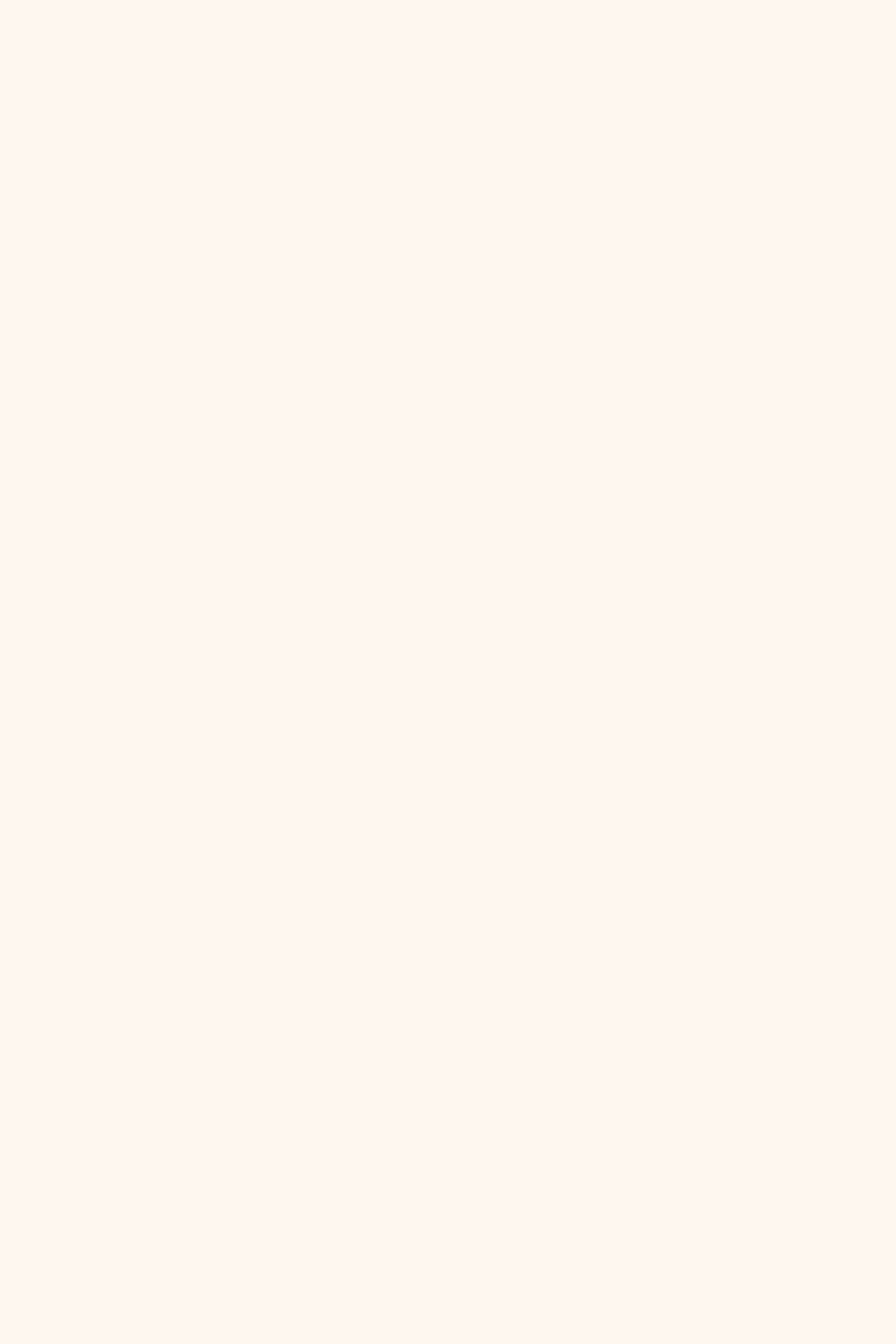
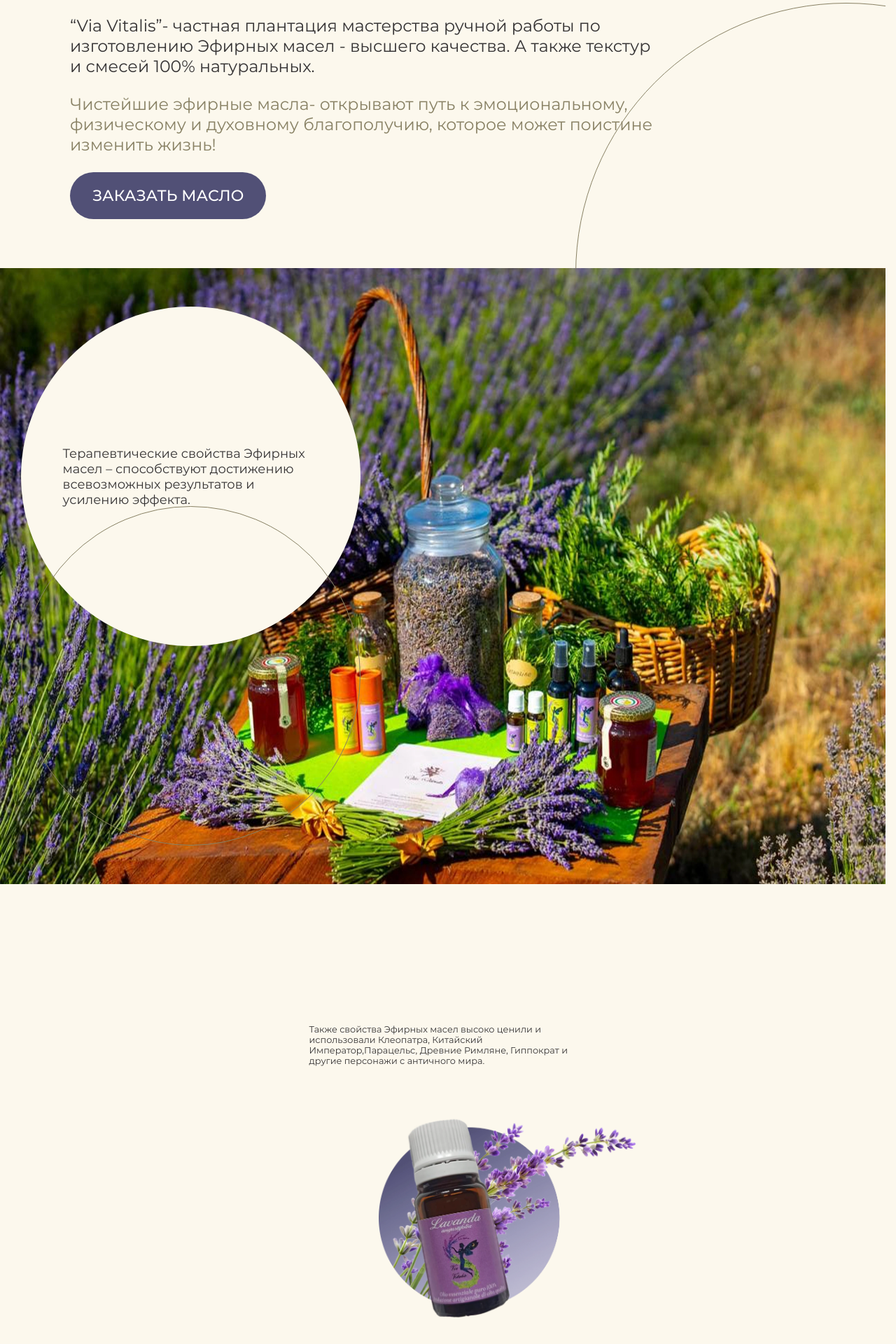
Before and after one commit to Ronddaa/ViaVitalis, a React (Vite) app: page / in a window 1280 px wide. Shown: the part 316-2236 px from the top of the page at 70% size. Before the commit the page ends 800 px from the top, so only its background shows below. Built offline with nearby package versions, Linux system fonts and the light colour scheme.

Commit message:
finish hero desc

```diff
--- a/package.json
+++ b/package.json
@@ -10,6 +10,8 @@
     "preview": "vite preview"
   },
   "dependencies": {
+    "@gsap/react": "^2.1.2",
+    "gsap": "^3.13.0",
     "i18next": "^25.3.2",
     "react": "^19.1.0",
     "react-dom": "^19.1.0",
--- a/public/locales/ua/translation.json
+++ b/public/locales/ua/translation.json
@@ -1,9 +1,9 @@
 {
-    "header": {
-      "navigation1": "Товары",
-      "navigation2": "О нас",
-      "navigation3": "Подарочные наборы",
-      "navigation4": "Полезное",
-      "navigation5": "Контакты"
-    }
+  "header": {
+    "navigation1": "Товари",
+    "navigation2": "Про нас",
+    "navigation3": "Подарункові набори",
+    "navigation4": "Корисне",
+    "navigation5": "Контакти"
+  }
 }
--- a/src/App.jsx
+++ b/src/App.jsx
@@ -1,6 +1,7 @@
 import Header from "./components/Header/Header";
 import HeroDesctop from "./components/Hero/HeroDesctop/HeroDesctop";
 import HeroMobile from "./components/Hero/HeroMobile/HeroMobile";
+import SwiperSection from "./components/SwiperSection/SwiperSection";
 import useIsDesktop from "./hooks/useIsDesctop";
 
 export default function App() {
@@ -11,5 +12,6 @@ export default function App() {
   return <>
     <Header />
     {isDesktop ? <HeroDesctop /> : <HeroMobile />}
+    <SwiperSection />
   </>;
 }
--- a/src/components/Header/Header.module.css
+++ b/src/components/Header/Header.module.css
@@ -53,6 +53,9 @@
 }
 
 @media (min-width:768px){
+    .header :global(.container){
+        padding: 0 85px;
+    }
     .logo{
         max-width: 100%;
         max-height: 100%;
--- a/src/components/Hero/HeroDesctop/HeroDesctop.jsx
+++ b/src/components/Hero/HeroDesctop/HeroDesctop.jsx
@@ -1,9 +1,107 @@
-import styles from './HeroDesctop.module.css'
+import { useLayoutEffect, useRef } from "react";
+import { useTranslation } from "react-i18next";
+import gsap from "gsap";
+import { ScrollTrigger } from "gsap/ScrollTrigger";
+import styles from "./HeroDesctop.module.css";
+import heroMainIMG from "../heroMainIMG.webp";
+import heroLavandaIMG from "../heroLavandaIMG.webp";
+
+// Регистрируем плагин ScrollTrigger один раз
+gsap.registerPlugin(ScrollTrigger);
 
 export default function HeroDesctop() {
-    return (
-        <section className={styles.HeroDesctop}>
+  const { t } = useTranslation();
+  const containerRef = useRef(null);
+  const elementsToAnimate = useRef([]);
 
-        </section>
-    )
+  useLayoutEffect(() => {
+    // Получаем элементы, которые нужно анимировать
+    const animateElements = elementsToAnimate.current;
+
+    // Создаем анимацию с ScrollTrigger
+    gsap.fromTo(
+      animateElements,
+      {
+        // Начальное состояние: элементы находятся за пределами экрана внизу
+        opacity: 0,
+        y: "-50vh",
+      },
+      {
+        // Конечное состояние: элементы возвращаются на свои места
+        opacity: 1,
+        y: "10dvh",
+        scrollTrigger: {
+          trigger: containerRef.current, // Триггером служит весь контейнер
+          start: "top bottom", // Анимация начинается, когда верх контейнера достигает низа экрана
+          end: "center center", // Анимация заканчивается, когда центр контейнера достигает центра экрана
+          scrub: true, // Привязываем анимацию к прокрутке
+          markers: false, // Отладочные маркеры, можно поставить true для просмотра
+        },
+      }
+    );
+
+    // Функция очистки для GSAP
+    return () => {
+      ScrollTrigger.getAll().forEach((trigger) => trigger.kill());
+    };
+  }, []);
+
+  return (
+    <section className={styles.HeroDesctop}>
+      <div className="container">
+        <h1 className={styles.mainTitle}>{t("hero.mainTitle")}</h1>
+        <p className={styles.mainText}>{t("hero.mainText")}</p>
+        <p className={styles.mainTextscnd}>{t("hero.mainTextscnd")}</p>
+        <button className={styles.heroBtn}>{t("hero.heroBtn")}</button>
+        <div className={styles.heroJustCircke}></div>
+      </div>
+      <div className={styles.wrapperHeroIMG}>
+        <img className={styles.heroMainIMG} src={heroMainIMG} alt="lavanda" />
+        <ul className={styles.wrapperTextOnIMG}>
+          <li className={styles.whiteCircle}>
+            <p className={styles.mainTextInCircle}>{t("hero.textInCircle")}</p>
+          </li>
+          <li className={styles.transperentCircle}>{/* design circle */}</li>
+        </ul>
+      </div>
+      <div className="container">
+        <ul className={styles.wrapperHeroLavandaGSAP} ref={containerRef}>
+          <li
+            className="gsapAnimation"
+            ref={(el) => (elementsToAnimate.current[0] = el)}
+          >
+            <p
+              className={`${styles.mainTextLavanda} ${styles.maintextLowWidth}`}
+            >
+              {t("hero.heroText1")}
+            </p>
+          </li>
+          <li className={styles.scndLi}>
+            <p
+              className={`${styles.mainTextscndLavanda} ${styles.maintextLowWidth}`}
+            >
+              {t("hero.heroText2")}
+            </p>
+            <img
+              className={styles.heroLavandaIMG}
+              src={heroLavandaIMG}
+              alt="lavandaOil"
+              width={806}
+              height={660}
+            />
+          </li>
+          <li
+            className="gsapAnimation"
+            ref={(el) => (elementsToAnimate.current[1] = el)}
+          >
+            <p
+              className={`${styles.mainTextLavanda} ${styles.maintextLowWidth}`}
+            >
+              {t("hero.heroText3")}
+            </p>
+          </li>
+        </ul>
+      </div>
+    </section>
+  );
 }
--- a/src/components/Hero/HeroDesctop/HeroDesctop.module.css
+++ b/src/components/Hero/HeroDesctop/HeroDesctop.module.css
@@ -0,0 +1,101 @@
+.HeroDesctop{
+    padding-top: 50px;
+}
+.mainTitle{
+    font-size: 12.2vw;
+    text-transform: none;
+    line-height: 1;
+    margin-bottom: 25px;
+}
+.mainText{
+    max-width: 840px;
+    font-size: 1.85vw;
+    margin-bottom: 25px;
+}
+.mainTextscnd{
+    max-width: 840px;
+    font-size: 1.85vw;
+    margin-bottom: 25px;
+    color: #888164;
+}
+.heroBtn{
+    margin-bottom: 70px;
+}
+.heroJustCircke{
+    width: 774px;
+    height: 774px;
+    border-radius: 50%;
+    border: 1px solid #888164;
+    position: absolute;
+    content: '';
+    top: 30%;
+    left: 65%;
+}
+.wrapperHeroIMG{
+    height: 110dvh;
+    margin-bottom: 200px;
+}
+.heroMainIMG{
+    position: absolute;
+    content: '';
+    width: 100%;
+    height: 100%;
+    top: 0;
+    left: 0;
+}
+.wrapperTextOnIMG{
+    position: absolute;
+    content: '';
+    top: 50%;
+    left: 10%;
+    display: flex;
+    flex-direction: column;
+    z-index: 2;
+    transform: translate(-20%, -50%);
+}
+.whiteCircle{
+    background-color: #FCF8ED;
+    width: 485px;
+    height: 485px;
+    border-radius: 50%;
+    position: relative;
+    z-index: 1;
+    margin-bottom: -100px;
+}
+.mainTextInCircle{
+    position: absolute;
+    content: '';
+    top: 50%;
+    left: 50%;
+    transform: translate(-50%, -50%);
+    font-size: 18px;
+    width: 365px;
+}
+.transperentCircle{
+    background-color: transparent;
+    border: 1px solid #888164;
+    width: 485px;
+    height: 485px;
+    border-radius: 50%;
+    margin-top: -100px;
+    position: relative;
+    z-index: 2;
+}
+.wrapperHeroLavandaGSAP{
+    display: flex;
+    align-items: center;
+    gap: 100px;
+}
+.wrapperHeroLavandaGSAP li p{
+    max-width: 382px;
+    font-size: 1vw;
+}
+.scndLi{
+    display: flex;
+    flex-direction: column;
+    gap: 60px;
+    align-items: center;
+}
+.heroLavandaIMG{
+    margin-right: -200px;
+}
--- /dev/null
+++ b/src/components/SwiperSection/SwiperSection.jsx
@@ -0,0 +1,5 @@
+export default function SwiperSection() {
+    return (
+        <section style={{ height: "100dvh" }}></section>
+    )
+}
--- a/src/index.css
+++ b/src/index.css
@@ -96,6 +96,11 @@ section {
   padding: 50px 0;
   overflow: hidden;
 }
+@media(min-width: 768px){
+  section{
+    padding: 100px 0;
+  }
+}
 ul,
 ol {
   list-style: none;
@@ -131,8 +136,18 @@ button{
   border: none;
   border-radius: 50px;
 }
+@media (min-width:768px){
+  button{
+    font-size: 22px;
+  }
+}
 .container{
   padding: 0 20px;
+}
+@media (min-width:768px){
+  .container{
+    padding: 0 100px;
+  }
 }
 .hideElementForMobile{
   display: none;
```
Also changed, not shown: 1 other file (tests, documents, lock files or other folders).
